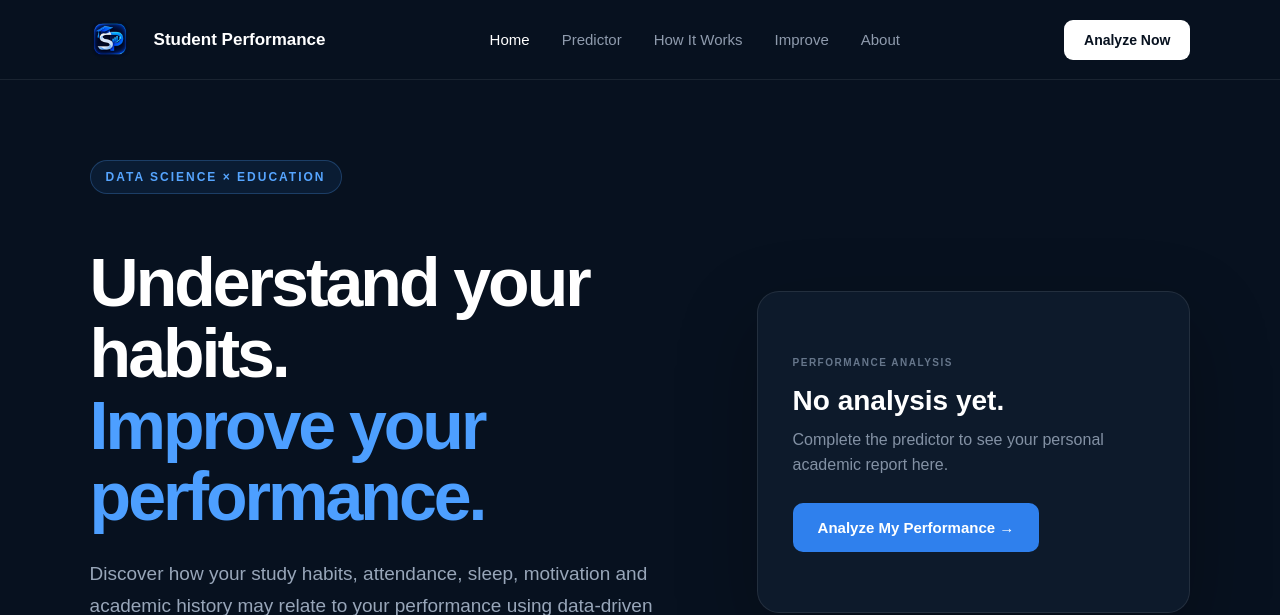
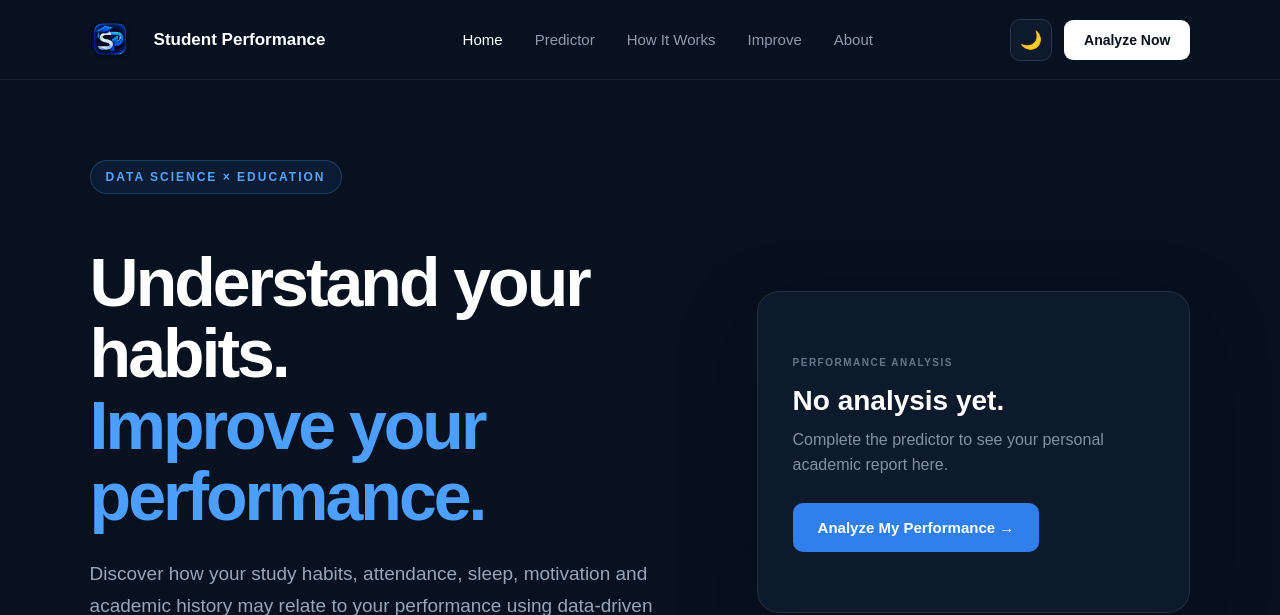
Before and after one commit to umarkhodjaev-hash/student-performance-predictor, a FastAPI app: page / in a window 1280 px wide. Shown: the top 615 px of the page. Run offline with FastAPI, Linux system fonts and the light colour scheme; parts of the project's set-up code (start-up, migrations or seed data) failed here and were passed over.

Commit message:
Add theme toggle button

```diff
--- a/static/css/style.css
+++ b/static/css/style.css
@@ -2419,3 +2419,39 @@ h1 span {
         0 0 18px rgba(124, 92, 255, 0.12)
     );
 }
+
+/* =========================
+   THEME TOGGLE
+========================= */
+
+.nav-actions {
+    display: flex;
+    align-items: center;
+    gap: 12px;
+}
+
+.theme-toggle {
+    width: 42px;
+    height: 42px;
+
+    border-radius: 10px;
+    border: 1px solid rgba(255, 255, 255, 0.12);
+
+    background: #0d1a2b;
+    color: white;
+
+    font-size: 18px;
+
+    cursor: pointer;
+
+    display: flex;
+    align-items: center;
+    justify-content: center;
+
+    transition: 0.2s ease;
+}
+
+.theme-toggle:hover {
+    border-color: #4d9fff;
+    transform: translateY(-1px);
+}
--- a/templates/home.html
+++ b/templates/home.html
@@ -46,9 +46,22 @@
             <a href="/about">About</a>
         </div>
 
-        <a href="/predict" class="nav-button">
-            Analyze Now
-        </a>
+<div class="nav-actions">
+
+    <button
+        id="themeToggle"
+        class="theme-toggle"
+        type="button"
+        aria-label="Switch theme"
+    >
+        🌙
+    </button>
+
+    <a href="/predict" class="nav-button">
+        Analyze Now
+    </a>
+
+</div>
 
     </nav>
 </header>
```
